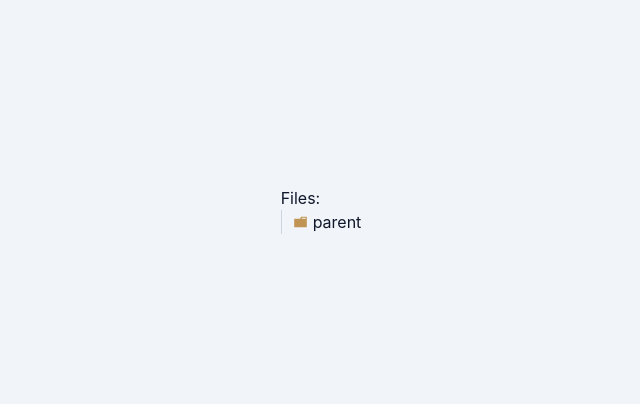
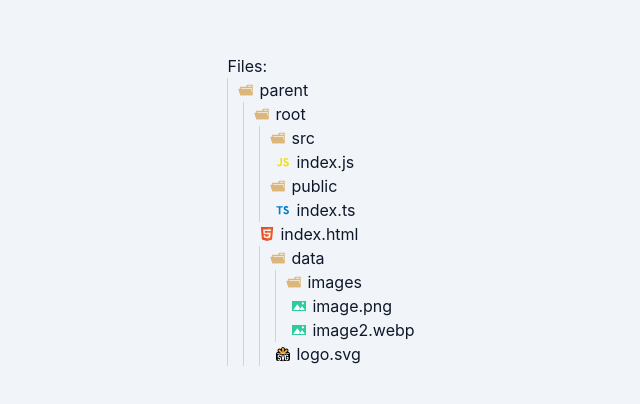
Before and after one commit to merodiro/jisr-task, a React (Vite) app: page / in a window 1280 px wide. Shown: the part 190-594 px from the top of the page, without its empty margins (319-959 px from the left). Built offline with nearby package versions, Linux system fonts and the light colour scheme.

Commit message:
add basic context menu

```diff
--- /dev/null
+++ b/src/ContextMenu.module.css
@@ -0,0 +1,17 @@
+.menu {
+  position: absolute;
+  background-color: light-dark(#e2e8f0, #0f172a);
+  border-radius: 4px;
+  padding: 5px;
+  box-shadow: 0 0 0 1px light-dark(#1e293b, #0f172a);
+  border: 1px solid light-dark(#1e293b, #f1f5f9);
+}
+
+.item {
+  padding: 5px;
+  cursor: pointer;
+}
+
+.item:hover {
+  background-color: light-dark(#cbd5e1, #1e293b);
+}
--- /dev/null
+++ b/src/ContextMenu.tsx
@@ -0,0 +1,63 @@
+import { useEffect, useState } from "react";
+
+import classes from "./ContextMenu.module.css";
+
+const contextItems = [
+  {
+    name: "Copy",
+  },
+  {
+    name: "Rename",
+  },
+  {
+    name: "Delete",
+  },
+];
+
+type ContextMenuProps = Readonly<{
+  x: number;
+  y: number;
+  onAction: (action: string) => void;
+}>;
+
+export default function ContextMenu({ x, y, onAction }: ContextMenuProps) {
+  return (
+    <div className={classes.menu} style={{ left: x, top: y }}>
+      {contextItems.map((item) => (
+        <div
+          key={item.name}
+          className={classes.item}
+          onClick={() => {
+            onAction(item.name);
+          }}
+        >
+          {item.name}
+        </div>
+      ))}
+    </div>
+  );
+}
+
+export function useContextMenu() {
+  const [contextOpen, setContextOpen] = useState(false);
+  const [contextPosition, setContextPosition] = useState({
+    x: 0,
+    y: 0,
+  });
+  useEffect(() => {
+    const handleClick = () => {
+      setContextOpen(false);
+    };
+    document.addEventListener("click", handleClick);
+    return () => {
+      document.removeEventListener("click", handleClick);
+    };
+  }, []);
+
+  return {
+    contextOpen,
+    setContextOpen,
+    contextPosition,
+    setContextPosition,
+  };
+}
--- a/src/FileTree.tsx
+++ b/src/FileTree.tsx
@@ -1,5 +1,6 @@
 import { useState } from "react";
 
+import ContextMenu, { useContextMenu } from "./ContextMenu";
 import { File } from "./data";
 import FileIcon from "./FileIcon";
 import classes from "./FileTree.module.css";
@@ -9,22 +10,44 @@ type FileTreeProps = Readonly<{
 }>;
 
 export default function FileTree({ file }: FileTreeProps) {
-  const [open, setOpen] = useState(false);
+  const [expanded, setExpanded] = useState(true);
+
+  const { contextOpen, contextPosition, setContextOpen, setContextPosition } =
+    useContextMenu();
+
+  const onAction = (action: string) => {
+    console.log(action, file.name);
+  };
 
   switch (file.type) {
     case "folder":
       return (
         <div className={classes.folder}>
+          {contextOpen && (
+            <ContextMenu
+              x={contextPosition.x}
+              y={contextPosition.y}
+              onAction={onAction}
+            />
+          )}
           <div
             className={classes.folderName}
             onClick={() => {
-              setOpen(!open);
+              setExpanded(!expanded);
+            }}
+            onContextMenu={(e) => {
+              e.preventDefault();
+              setContextOpen(true);
+              setContextPosition({
+                x: e.clientX,
+                y: e.clientY,
+              });
             }}
           >
-            <FileIcon file={file} open={open} />
+            <FileIcon file={file} open={expanded} />
             <span>{file.name}</span>
           </div>
-          {open && (
+          {expanded && (
             <div className={classes.files}>
               {file.data.map((f) => (
                 <FileTree key={f.name} file={f} />
@@ -35,9 +58,27 @@ export default function FileTree({ file }: FileTreeProps) {
       );
     case "file":
       return (
-        <div className={classes.file}>
+        <div
+          className={classes.file}
+          onContextMenu={(e) => {
+            e.preventDefault();
+            setContextOpen(true);
+            setContextPosition({
+              x: e.clientX,
+              y: e.clientY,
+            });
+          }}
+        >
           <FileIcon file={file} />
           <span>{file.name}</span>
+
+          {contextOpen && (
+            <ContextMenu
+              x={contextPosition.x}
+              y={contextPosition.y}
+              onAction={onAction}
+            />
+          )}
         </div>
       );
   }
```
